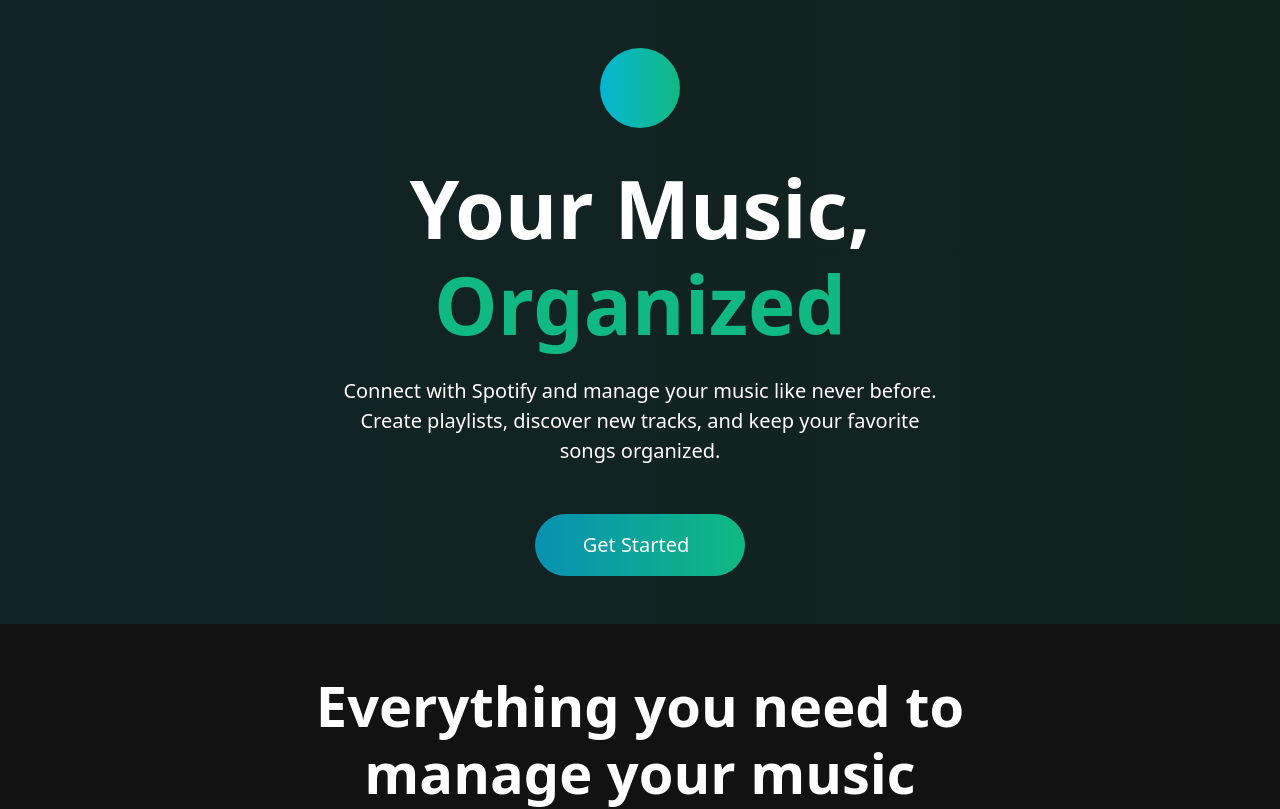
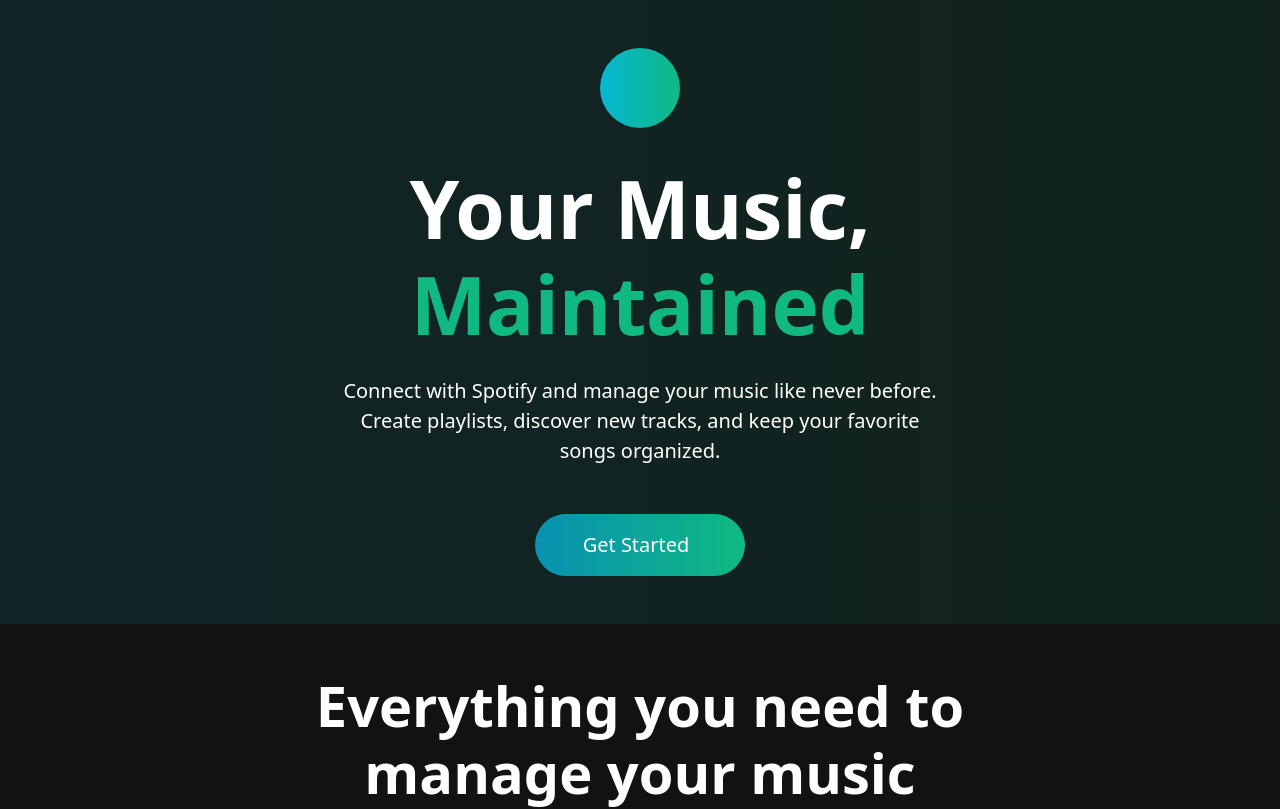
Before and after one commit to pandorian7/Dev-Ops, a SvelteKit app in the folder frontend/: page / in a window 1280 px wide. Shown: the top 809 px of the page. Built offline with nearby package versions, Linux system fonts and the light colour scheme.

Commit message:
Update hero section text from "Organized" to "Maintained"

```diff
--- a/frontend/src/routes/+page.svelte
+++ b/frontend/src/routes/+page.svelte
@@ -11,7 +11,7 @@
           <!-- <Music size={48} color="white" /> -->
         </div>
         <h1 class="display-1 fw-bold text-white mb-4">
-          Your Music, <span class="gradient-text">Organized</span>
+          Your Music, <span class="gradient-text">Maintained</span>
         </h1>
         <p class="lead mb-5 mx-auto" style="max-width: 600px;">
           Connect with Spotify and manage your music like never before. Create
```
